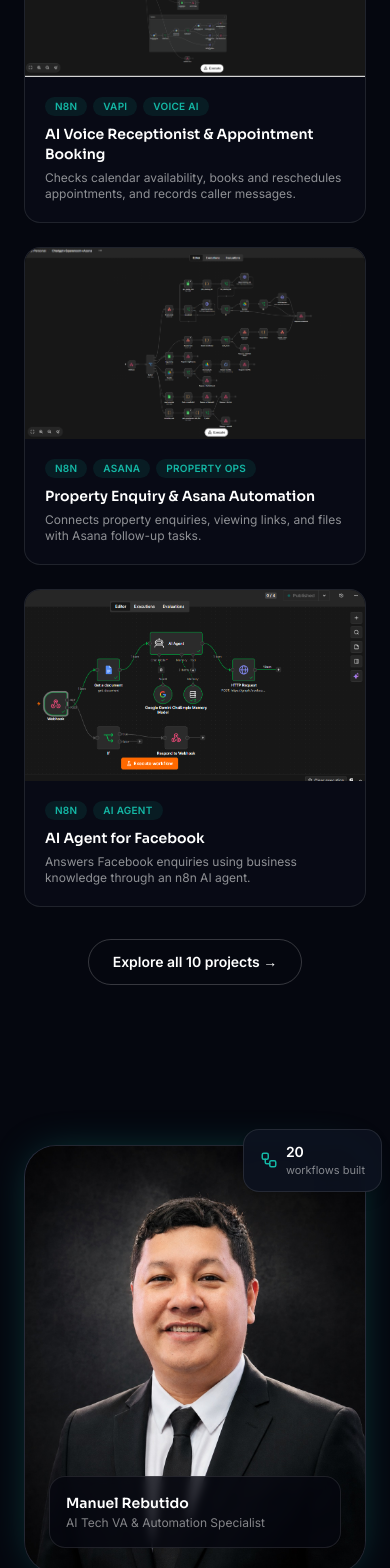
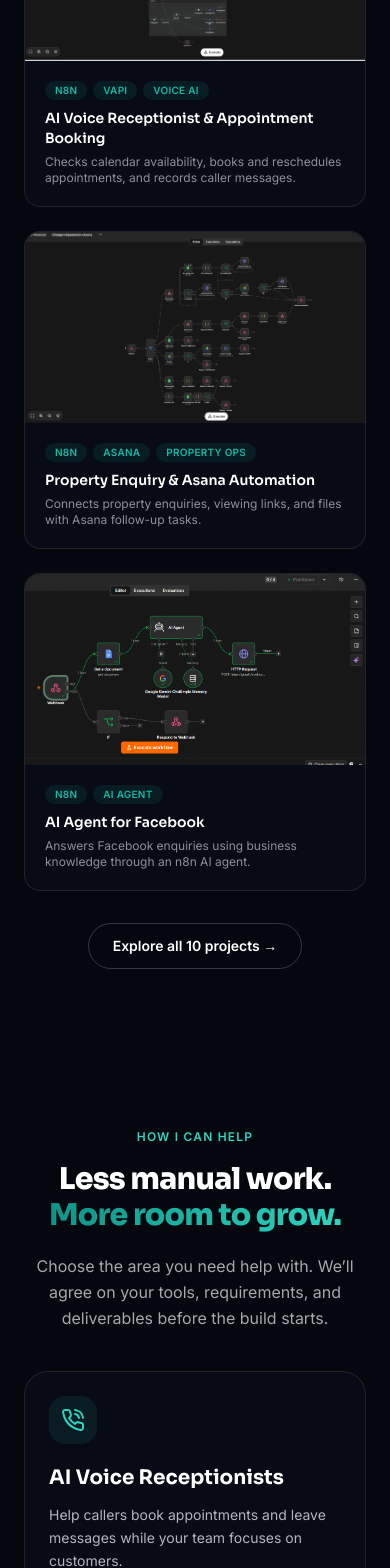
Before and after one commit to manuelraiautomation-bot/manny-portfolio, a React (Vite) app: page / in a window 390 px wide. Shown: the part 1861-3429 px from the top of the page. Built offline with nearby package versions, Linux system fonts and the light colour scheme.

Commit message:
Add responsive service offers and portfolio category filters

```diff
--- a/src/App.jsx
+++ b/src/App.jsx
@@ -2,6 +2,7 @@ import Navbar from "./components/Navbar.jsx";
 import Hero from "./components/Hero.jsx";
 import About from "./components/About.jsx";
 import Experience from "./components/Experience.jsx";
+import ServiceOffers from "./components/ServiceOffers.jsx";
 import Services from "./components/Services.jsx";
 import Portfolio from "./components/Portfolio.jsx";
 import Skills from "./components/Skills.jsx";
@@ -18,6 +19,7 @@ export default function App() {
       <main id="main-content" tabIndex={-1}>
         <Hero />
         <Portfolio featured />
+        <ServiceOffers />
         <About />
         <Experience />
         <Services />
--- a/src/components/Footer.jsx
+++ b/src/components/Footer.jsx
@@ -64,7 +64,7 @@ export default function Footer() {
                 href={`#${link.toLowerCase()}`}
                 className="text-sm text-light-muted transition-colors hover:text-light-text dark:text-white/60 dark:hover:text-white"
               >
-                {link === "Services" ? "Process" : link}
+                {link}
               </a>
             ))}
           </nav>
--- a/src/components/Navbar.jsx
+++ b/src/components/Navbar.jsx
@@ -93,7 +93,7 @@ export default function Navbar() {
                     : "text-light-muted hover:text-light-text dark:text-white/60 dark:hover:text-white"
                 }`}
               >
-                {link === "Services" ? "Process" : link}
+                {link}
               </a>
             );
           })}
@@ -158,7 +158,7 @@ export default function Navbar() {
                   }`}
                   onClick={() => setOpen(false)}
                 >
-                  {link === "Services" ? "Process" : link}
+                  {link}
                 </a>
               );
             })}
--- a/src/components/Portfolio.jsx
+++ b/src/components/Portfolio.jsx
@@ -1,4 +1,4 @@
-import { useEffect, useRef, useState, useCallback } from "react";
+import { useEffect, useRef, useState, useCallback, useMemo } from "react";
 import {
   Search,
   ShieldAlert,
@@ -10,7 +10,7 @@ import {
   TrendingUp,
 } from "lucide-react";
 
-import { PROJECTS, FEATURED_PROJECTS } from "../data/projects.js";
+import { PROJECTS, FEATURED_PROJECTS, PROJECT_CATEGORIES } from "../data/projects.js";
 
 function useReducedMotion() {
   const [reduced, setReduced] = useState(false);
@@ -278,7 +278,8 @@ function CaseStudyModal({ project, onClose, onPrev, onNext }) {
 }
 
 export default function Portfolio({ featured = false }) {
-  const projects = featured ? FEATURED_PROJECTS : PROJECTS;
+  const [category, setCategory] = useState("All");
+  const projects = useMemo(() => featured ? FEATURED_PROJECTS : category === "All" ? PROJECTS : PROJECTS.filter((project) => project.category === category), [featured, category]);
   const [activeIndex, setActiveIndex] = useState(null);
   const reducedMotion = useReducedMotion();
 
@@ -315,7 +316,19 @@ export default function Portfolio({ featured = false }) {
           </p>
         </div>
 
-        <div className="mt-14 grid grid-cols-1 gap-6 sm:grid-cols-2 lg:grid-cols-3">
+        {!featured && (
+          <div className="mt-10">
+            <div role="group" aria-label="Filter projects by category" className="flex flex-wrap justify-center gap-2">
+              {["All", ...PROJECT_CATEGORIES].map((name) => (
+                <button key={name} type="button" aria-pressed={category === name} aria-controls="portfolio-projects" onClick={() => { setActiveIndex(null); setCategory(name); }} className={`rounded-full border px-4 py-2.5 text-sm font-medium transition-colors ${category === name ? "border-accent-tealDeep bg-accent-tealDeep text-white" : "border-light-border bg-light-surface text-light-muted hover:border-accent-tealDeep dark:border-white/15 dark:bg-base-900 dark:text-white/75 dark:hover:border-accent-teal"}`}>
+                  {name} <span className="ml-1 opacity-75">({name === "All" ? PROJECTS.length : PROJECTS.filter((project) => project.category === name).length})</span>
+                </button>
+              ))}
+            </div>
+            <p role="status" aria-live="polite" aria-atomic="true" className="mt-5 text-center text-sm text-light-muted dark:text-white/65">Showing {projects.length} {projects.length === 1 ? "project" : "projects"}{category === "All" ? " across all categories" : ` in ${category}`}</p>
+          </div>
+        )}
+        <div id={featured ? undefined : "portfolio-projects"} className="mt-10 grid grid-cols-1 gap-6 sm:grid-cols-2 lg:grid-cols-3">
           {projects.map((project, i) => (
             <ProjectCard
               key={project.title}
--- /dev/null
+++ b/src/components/ServiceOffers.jsx
@@ -0,0 +1,62 @@
+import { PhoneCall, Bot, Workflow, Plug, Check, ArrowUpRight } from "lucide-react";
+
+const OFFERS = [
+  {
+    icon: PhoneCall,
+    title: "AI Voice Receptionists",
+    description: "Help callers book appointments and leave messages while your team focuses on customers.",
+    deliverables: ["Calendar availability, booking, and rescheduling flows", "Caller-message capture and email notifications", "Connected call records and a documented handoff"],
+    fit: "Appointment-based businesses and service teams",
+  },
+  {
+    icon: Bot,
+    title: "AI Support Agents",
+    description: "Give customers answers grounded in your business information through the channels they already use.",
+    deliverables: ["A knowledge-connected assistant for your chosen channel", "Conversation memory and fallback handling where needed", "Test scenarios and guidance for maintaining answers"],
+    fit: "Teams handling recurring customer questions",
+  },
+  {
+    icon: Workflow,
+    title: "Workflow Automation",
+    description: "Connect repetitive tasks into a workflow your team can run, understand, and maintain.",
+    deliverables: ["A mapped workflow built in n8n, Make, or Zapier", "Task, file, and data routing with validation", "Error logging, alerts, and operating instructions"],
+    fit: "Founders and small teams juggling manual admin",
+  },
+  {
+    icon: Plug,
+    title: "CRM & API Integrations",
+    description: "Keep enquiries and follow-ups connected across your CRM and business tools.",
+    deliverables: ["GHL or other CRM connections scoped to your process", "API and webhook integrations between agreed tools", "Field mapping, end-to-end checks, and handoff notes"],
+    fit: "Businesses coordinating leads across multiple tools",
+  },
+];
+
+export default function ServiceOffers() {
+  return (
+    <section id="services" aria-labelledby="services-heading" className="mx-auto max-w-7xl px-6 py-20 lg:px-10 lg:py-28">
+      <div className="mx-auto max-w-2xl text-center">
+        <p className="text-xs font-semibold uppercase tracking-widest text-accent-tealDeep dark:text-accent-tealLight">How I can help</p>
+        <h2 id="services-heading" className="mt-4 font-display text-3xl font-extrabold tracking-tight text-light-text dark:text-white sm:text-4xl lg:text-5xl">
+          Less manual work. <span className="bg-brand-gradient bg-clip-text text-transparent">More room to grow.</span>
+        </h2>
+        <p className="mt-5 text-base leading-relaxed text-light-muted dark:text-white/65">Choose the area you need help with. We’ll agree on your tools, requirements, and deliverables before the build starts.</p>
+      </div>
+      <div className="mt-10 grid gap-5 md:grid-cols-2 lg:mt-14">
+        {OFFERS.map(({ icon: Icon, title, description, deliverables, fit }) => (
+          <article key={title} className="flex min-w-0 flex-col rounded-3xl border border-light-border bg-light-surface p-6 shadow-sm dark:border-white/10 dark:bg-base-900/60 lg:p-8">
+            <div className="flex h-12 w-12 items-center justify-center rounded-2xl bg-accent-teal/10 text-accent-tealDeep dark:text-accent-tealLight"><Icon size={24} aria-hidden="true" /></div>
+            <h3 className="mt-5 font-display text-xl font-bold text-light-text dark:text-white">{title}</h3>
+            <p className="mt-3 text-sm leading-relaxed text-light-muted dark:text-white/70">{description}</p>
+            <p className="mt-6 text-xs font-semibold uppercase tracking-wide text-light-text dark:text-white/85">Typical deliverables</p>
+            <ul className="mt-3 space-y-3">
+              {deliverables.map((item) => <li key={item} className="flex gap-3 text-sm leading-relaxed text-light-muted dark:text-white/70"><Check size={17} aria-hidden="true" className="mt-1 shrink-0 text-accent-tealDeep dark:text-accent-teal" /><span>{item}</span></li>)}
+            </ul>
+            <p className="mb-6 mt-6 text-xs leading-relaxed text-light-muted dark:text-white/60"><span className="font-semibold">Best for:</span> {fit}</p>
+            <a href="#contact" className="mt-auto inline-flex items-center gap-2 self-start rounded-full border border-light-border px-5 py-3 text-sm font-semibold text-light-text hover:bg-light-surfaceMuted dark:border-white/20 dark:text-white dark:hover:bg-white/5" aria-label={`Discuss ${title}`}>Discuss this service <ArrowUpRight size={16} aria-hidden="true" /></a>
+          </article>
+        ))}
+      </div>
+      <p className="mt-8 text-center text-sm text-light-muted dark:text-white/65">Not sure where to start? <a href="#contact" className="font-semibold underline underline-offset-4">Book a free discovery call</a> or <a href="#process" className="font-semibold underline underline-offset-4">see the five-step process</a>.</p>
+    </section>
+  );
+}
--- a/src/data/projects.js
+++ b/src/data/projects.js
@@ -1,5 +1,6 @@
 export const PROJECTS = [
   {
+    category: "AI Agents",
     title: "AI Agent for Facebook",
     summary: "Answers Facebook enquiries using business knowledge through an n8n AI agent.",
     tags: ["N8N", "AI AGENT"],
@@ -11,6 +12,7 @@ export const PROJECTS = [
       "Response time dropped from hours to seconds, and the page now stays responsive 24/7 without hiring extra support staff.",
   },
   {
+    category: "Content",
     title: "AI Content Repurposing",
     tags: ["ZAPIER", "CONTENT AI"],
     image: "/images/portfolio/ai-content-repurposing.png",
@@ -21,6 +23,7 @@ export const PROJECTS = [
       "One video now produces multiple ready-to-publish pieces of content automatically, multiplying reach without extra editing work.",
   },
   {
+    category: "AI Agents",
     title: "AI Facebook Messenger Knowledge Assistant",
     tags: ["N8N", "SUPPORT AI"],
     image: "/images/portfolio/ai-messenger-knowledge-assistant.png",
@@ -31,6 +34,7 @@ export const PROJECTS = [
       "Customers get instant, accurate answers around the clock, with near-zero downtime thanks to automatic model failover.",
   },
   {
+    category: "Business Operations",
     title: "AI Job Scraper + Resume Optimizer",
     tags: ["N8N", "AI AUTOMATION"],
     image: "/images/portfolio/ai-job-scraper-resume-optimizer.png",
@@ -41,6 +45,7 @@ export const PROJECTS = [
       "What used to take an hour per application now happens in minutes, with drafts delivered straight to Slack and Gmail.",
   },
   {
+    category: "Business Operations",
     title: "Email Attachment Sorting, Log & Summary",
     tags: ["MAKE", "GEMINI"],
     image: "/images/portfolio/email-attachment-sorting.png",
@@ -51,6 +56,7 @@ export const PROJECTS = [
       "Every attachment is now automatically filed, searchable, and summarized — no more digging through inboxes.",
   },
   {
+    category: "Business Operations",
     title: "Xero Bank Statement to Asana Automation",
     tags: ["MAKE", "FINANCE OPS"],
     image: "/images/portfolio/xero-asana-automation.png",
@@ -61,6 +67,7 @@ export const PROJECTS = [
       "Financial data now stays in sync across all three tools without manual re-entry, cutting bookkeeping admin time significantly.",
   },
   {
+    category: "Content",
     title: "YT Shorts & FB Reels Video Generation",
     tags: ["N8N", "VIDEO AI"],
     image: "/images/portfolio/yt-shorts-fb-reels-video-generation.png",
@@ -71,6 +78,7 @@ export const PROJECTS = [
       "A content channel now publishes new short-form video on a schedule, with zero manual editing or uploading.",
   },
   {
+    category: "AI Agents",
     title: "AI Voice Receptionist & Appointment Booking",
     summary: "Checks calendar availability, books and reschedules appointments, and records caller messages.",
     tags: ["N8N", "VAPI", "VOICE AI"],
@@ -82,6 +90,7 @@ export const PROJECTS = [
       "Brings scheduling, caller messages, and call records into one connected workflow, with replies for missing booking details, unavailable slots, and bookings that cannot be found.",
   },
   {
+    category: "Business Operations",
     title: "Property Enquiry & Asana Automation",
     summary: "Connects property enquiries, viewing links, and files with Asana follow-up tasks.",
     tags: ["N8N", "ASANA", "PROPERTY OPS"],
@@ -93,6 +102,7 @@ export const PROJECTS = [
       "Connects enquiry records, property information, and Asana follow-ups so the team can retrieve details and manage next steps through one automation entry point.",
   },
   {
+    category: "Monitoring",
     title: "Error Handler — Log + Email Alert",
     image: "/images/portfolio/error-handler-log-email-alert.png",
     summary: "Captures n8n failures, logs execution details in Google Sheets, and sends a Gmail alert.",
@@ -106,3 +116,5 @@ export const PROJECTS = [
 ];
 
 export const FEATURED_PROJECTS = [PROJECTS[7], PROJECTS[8], PROJECTS[0]];
+
+export const PROJECT_CATEGORIES = ["AI Agents", "Business Operations", "Content", "Monitoring"];
```
Also changed, not shown: src/components/Services.jsx (+9 -9 lines).
